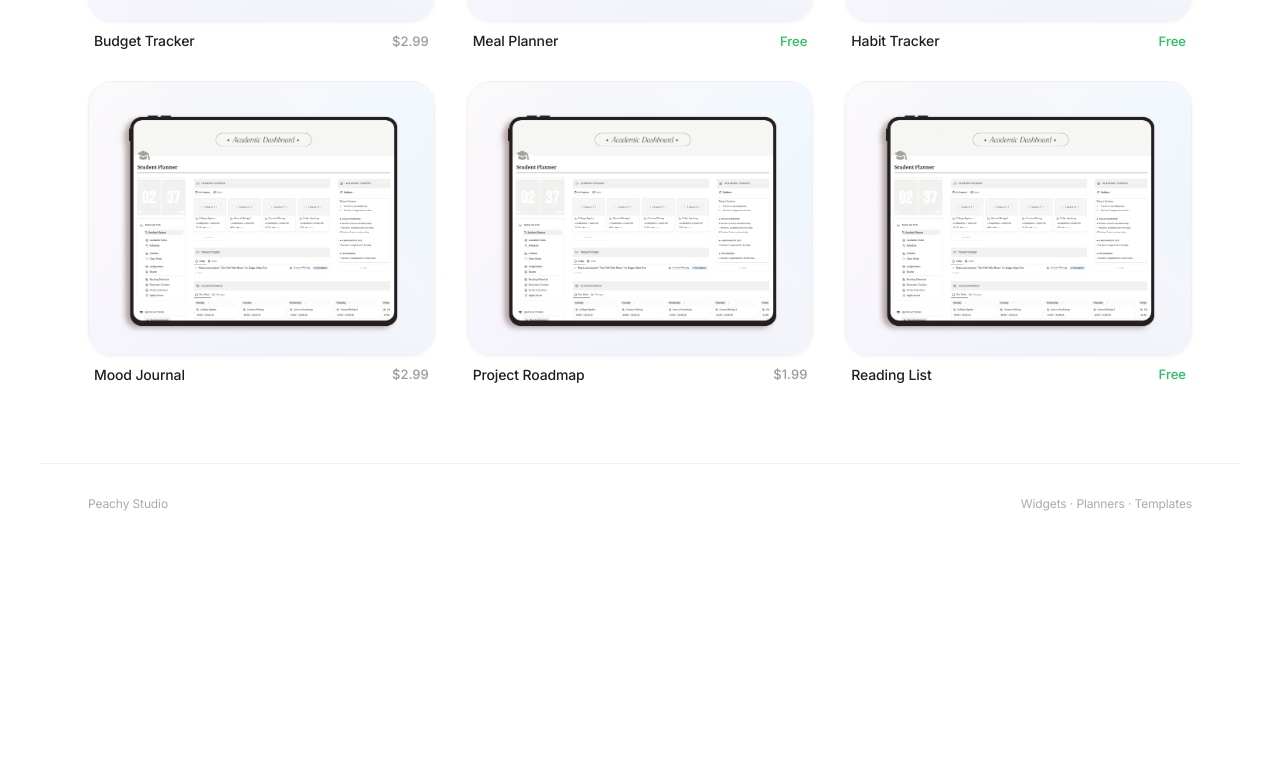
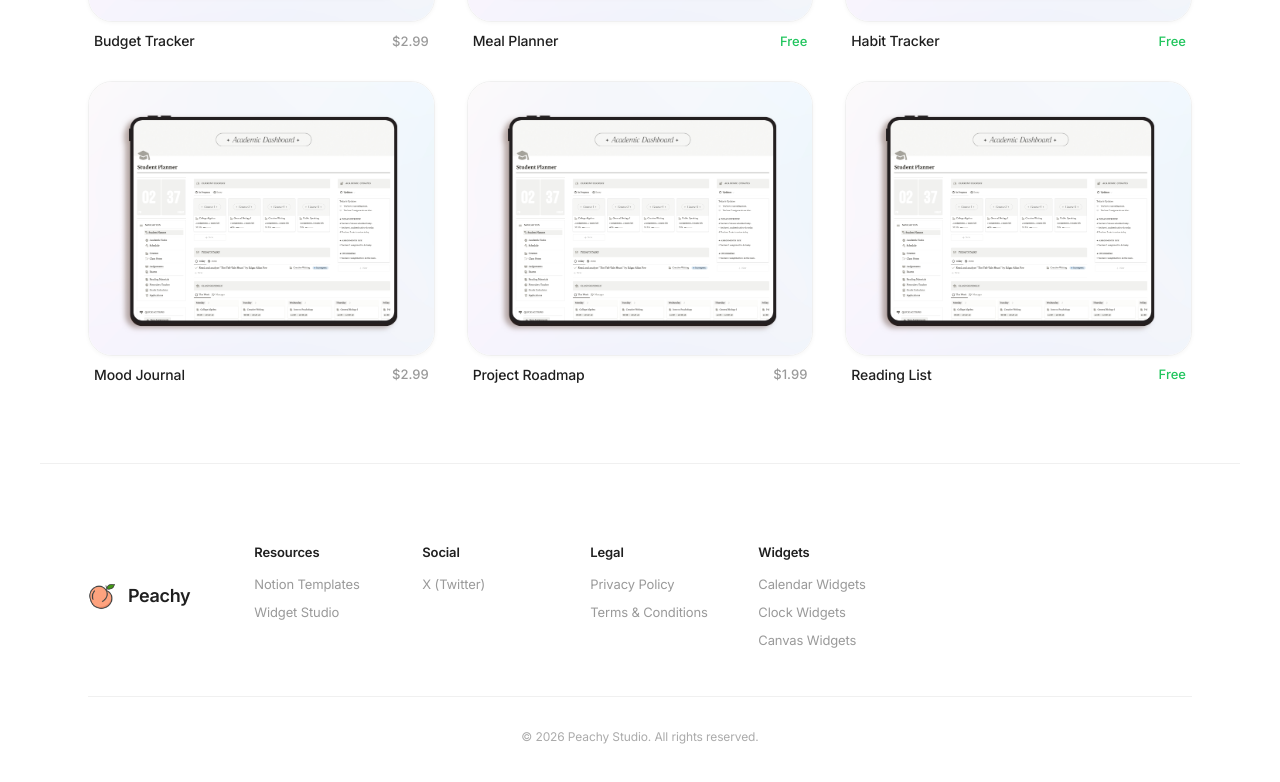
Before and after one commit to ziyazova/1calendar-widget, a React (Vite) app: page /templates in a window 1280 px wide. Shown: the part 1216-1998 px from the top of the page. Before the commit the page ends 1759 px from the top, so only its background shows below. Built offline with nearby package versions, Linux system fonts and the light colour scheme; a web font is replaced by a local one.

Commit message:
Add BigFooter to Templates and Widgets pages

```diff
--- a/src/presentation/pages/TemplatesPage.tsx
+++ b/src/presentation/pages/TemplatesPage.tsx
@@ -3,7 +3,8 @@ import styled from 'styled-components';
 import { Search } from 'lucide-react';
 import { useNavigate, useSearchParams } from 'react-router-dom';
 import { TopNav } from '../components/layout/TopNav';
-import { PageWrapper, BackButton, FilterRow, FilterChip, Footer } from '@/presentation/components/shared';
+import { PageWrapper, BackButton, FilterRow, FilterChip } from '@/presentation/components/shared';
+import { BigFooter } from '@/presentation/components/landing/BigFooter';
 import { fadeUp } from '@/presentation/themes/animations';
 
 type Category = 'all' | 'planners' | 'productivity' | 'health' | 'student';
@@ -336,7 +337,7 @@ export const TemplatesPage: React.FC = () => {
         )}
       </Grid>
 
-      <Footer left="Peachy Studio" right="Widgets · Planners · Templates" />
+      <BigFooter onNavigate={(path) => navigate(path)} />
     </PageWrapper>
   );
 };
--- a/src/presentation/pages/WidgetStudioPage.tsx
+++ b/src/presentation/pages/WidgetStudioPage.tsx
@@ -5,6 +5,7 @@ import { useNavigate } from 'react-router-dom';
 import { TopNav } from '../components/layout/TopNav';
 import { PageWrapper, FilterRow, FilterChip, SectionHeader, BackButton } from '@/presentation/components/shared';
 import { fadeUp } from '@/presentation/themes/animations';
+import { BigFooter } from '@/presentation/components/landing/BigFooter';
 
 const PageContent = styled.div<{ $hide?: boolean }>`
   opacity: ${({ $hide }) => $hide ? 0 : 1};
@@ -357,6 +358,7 @@ export const WidgetStudioPage: React.FC = () => {
             ))}
         </GalleryGrid>
       </GallerySection>
+      <BigFooter onNavigate={(path) => navigate(path)} />
       </PageContent>
     </PageWrapper>
   );
```
